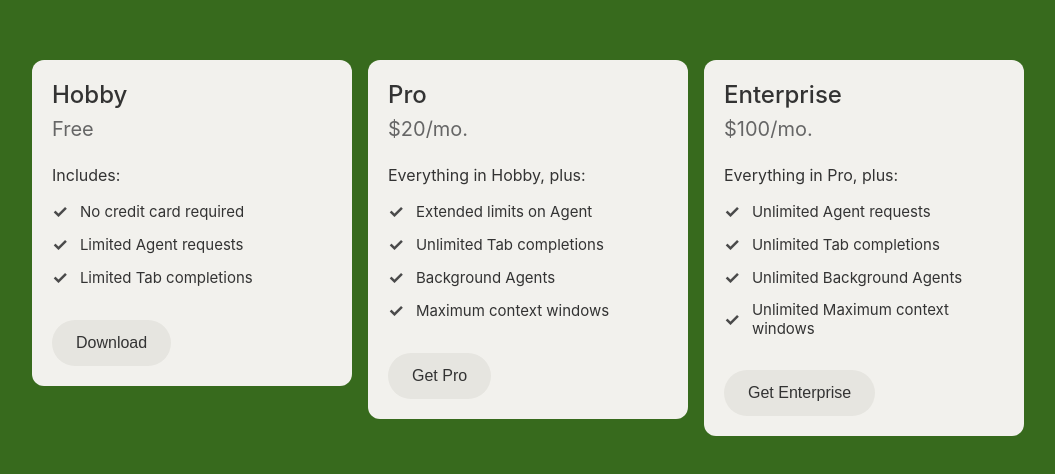
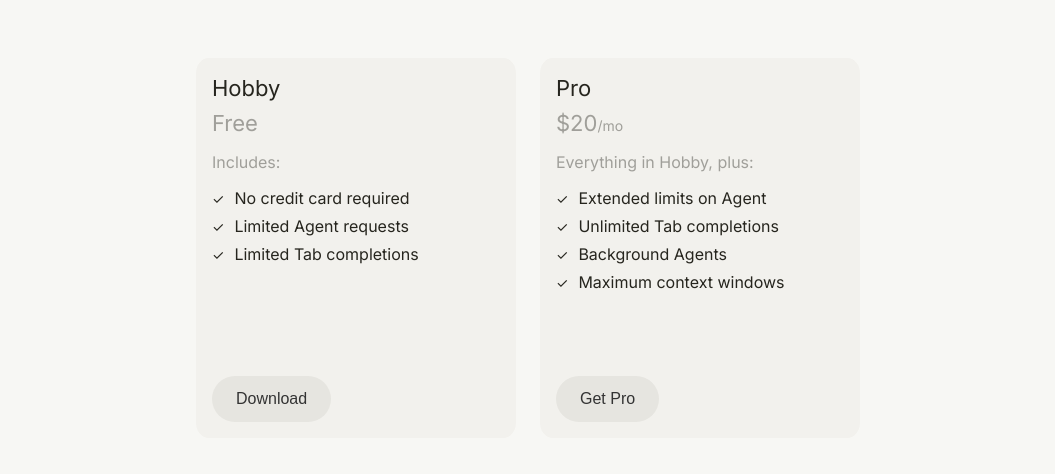
Before and after one commit to bllondis/week-1, a plain HTML site: page task1/index.html in a window 1280 px wide. Shown: the part 152-626 px from the top of the page, without its empty margins (112-1167 px from the left). Drawn offline with Linux system fonts and the light colour scheme.

Commit message:
Styled UI Cards
Updated the style and layout of cards to match cursor

```diff
--- a/task1/index.html
+++ b/task1/index.html
@@ -4,13 +4,19 @@
     <meta charset="UTF-8">
     <meta name="viewport" content="width=device-width, initial-scale=1.0">
     <title>Pricing Plans</title>
+    <link rel="preconnect" href="https://fonts.googleapis.com">
+    <link rel="preconnect" href="https://fonts.gstatic.com" crossorigin>
+    <link href="https://fonts.googleapis.com/css2?family=Inter:wght@400;500;600;700&display=swap" rel="stylesheet">
     <link rel="stylesheet" href="styles.css">
 </head>
 <body>
     <div class="cards-container">
         <div class="card">
-            <h1 class="card-title">Hobby</h1>
-            <p class="card-price">Free</p>
+            <div class="card-top">
+                <h3 class="card-title">Hobby</h3>
+                <p class="card-price">
+                    <span class="card-price-amount"> Free</span>
+                </p>
                 <div class="card-content">
                     <p class="includes-text">Includes:</p>
                     <ul class="features-list">
@@ -28,11 +34,16 @@
                         </li>
                     </ul>
                 </div>
+            </div>
             <button class="download-button">Download</button>
         </div>
         <div class="card">
-            <h1 class="card-title">Pro</h1>
-            <p class="card-price">$20/mo.</p>
+            <div class="card-top">
+                <h3 class="card-title">Pro</h3>
+                <p class="card-price">
+                    <span class="card-price-amount"> $20 </span>
+                    <span class="card-price-period">/mo</span>
+                </p>
                 <div class="card-content">
                     <p class="includes-text">Everything in Hobby, plus:</p>
                     <ul class="features-list">
@@ -54,33 +65,8 @@
                         </li>
                     </ul>
                 </div>
+            </div>
             <button class="download-button">Get Pro</button>
-        </div>
-        <div class="card">
-            <h1 class="card-title">Enterprise</h1>
-            <p class="card-price">$100/mo.</p>
-            <div class="card-content">
-                <p class="includes-text">Everything in Pro, plus:</p>
-                <ul class="features-list">
-                    <li>
-                        <span class="checkmark">✓</span>
-                        Unlimited Agent requests
-                    </li>
-                    <li>
-                        <span class="checkmark">✓</span>
-                        Unlimited Tab completions
-                    </li>
-                    <li>
-                        <span class="checkmark">✓</span>
-                        Unlimited Background Agents
-                    </li>
-                    <li>
-                        <span class="checkmark">✓</span>
-                        Unlimited Maximum context windows
-                    </li>
-                </ul>
-            </div>
-            <button class="download-button">Get Enterprise</button>
         </div>
     </div>
 </body>
--- a/task1/styles.css
+++ b/task1/styles.css
@@ -5,8 +5,8 @@
 }
 
 body {
-    font-family: -apple-system, BlinkMacSystemFont, 'Segoe UI', Roboto, Oxygen, Ubuntu, Cantarell, sans-serif;
-    background-color: #1f5802e3;
+    font-family: 'Inter', -apple-system, BlinkMacSystemFont, 'Segoe UI', sans-serif;
+    background-color: #f7f7f4;
     display: flex;
     justify-content: center;
     align-items: center;
@@ -17,41 +17,60 @@
 .cards-container {
     display: flex;
     flex-direction: row;
-    gap: 16px;
+    gap: 24px;
     flex-wrap: nowrap;
     justify-content: center;
-    align-items: flex-start;
+    align-items: stretch;
 }
 
 .card {
+    display: flex;
+    flex-direction: column;
     background-color: #f2f1ed;
-    border-radius: 12px;
-    padding: 20px;
+    border-radius: 4%;
+    padding: 16px;
     width: 320px;
+    min-height: 380px;
     flex-shrink: 0;
 }
 
+.card-top {
+    flex: 1;
+}
+
 .card-title {
-    font-size: 24px;
-    font-weight: 500;
-    color: #333;
+    font-size: 22px;
+    line-height: 28px;
+    font-weight: 400;
+    color: #26251e;
     margin-bottom: 8px;
 }
 
 .card-price {
     font-size: 20px;
-    color: #666;
-    margin-bottom: 24px;
+    color: rgba(38, 37, 30, 0.4);
+    display:inline-flex;
+    align-items: baseline;
 }
 
+.card-price-amount {
+    font-size: 22px;
+    font-weight: 400;
+    color: rgba(38, 37, 30, 0.4);
+}
+
+.card-price-period {
+    font-size: 14px;
+    color: rgba(38, 37, 30, 0.4);
+}
 .card-content {
-    margin-bottom: 32px;
+    margin-bottom: 0;
 }
 
 .includes-text {
     font-size: 16px;
-    color: #333;
-    margin-bottom: 16px;
+    color: rgba(38, 37, 30, 0.4);
+    margin: 16px 0px;
 }
 
 .features-list {
@@ -62,20 +81,21 @@
 .features-list li {
     display: flex;
     align-items: center;
-    margin-bottom: 12px;
-    font-size: 15px;
-    color: #333;
+    margin-bottom: 8px;
+    font-size: 16px;
+    color: #26251e;
 }
 
 .checkmark {
-    color: #4a4a4a;
-    font-size: 18px;
-    margin-right: 12px;
-    font-weight: bold;
+    color: #26251e;
+    font-size: 14px;
+    margin-right: 10px;
+    font-weight: regular;
 }
 
 .download-button {
     width: fit-content;
+    margin-top: auto;
     background-color: #e6e5e0;
     border: none;
     border-radius: 999px;
```
Also changed, not shown: 2 other files. Lines whose indentation alone changed are shown as unchanged.
